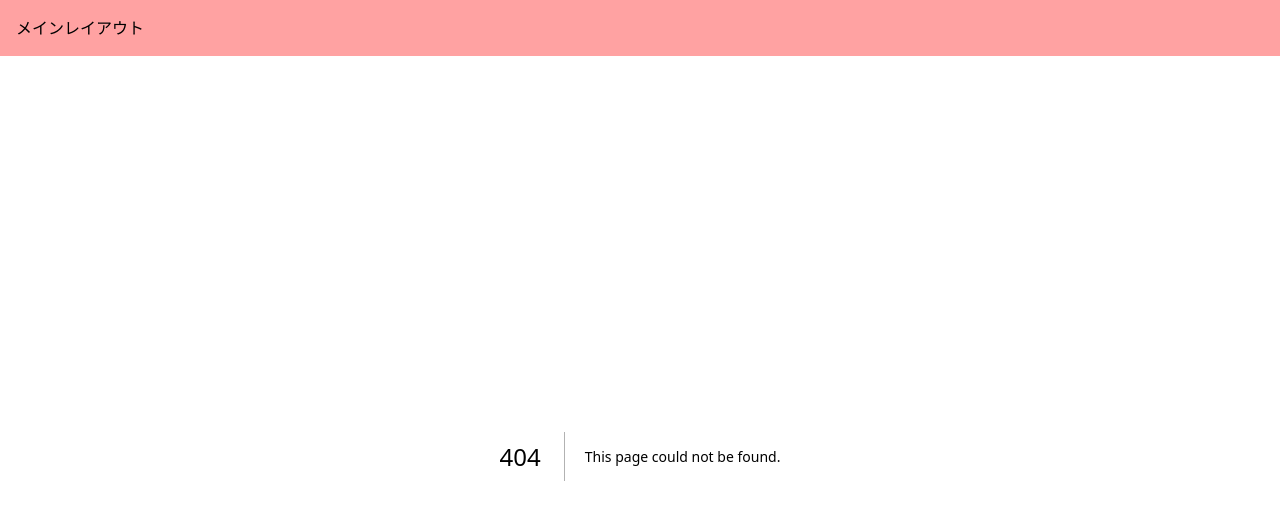
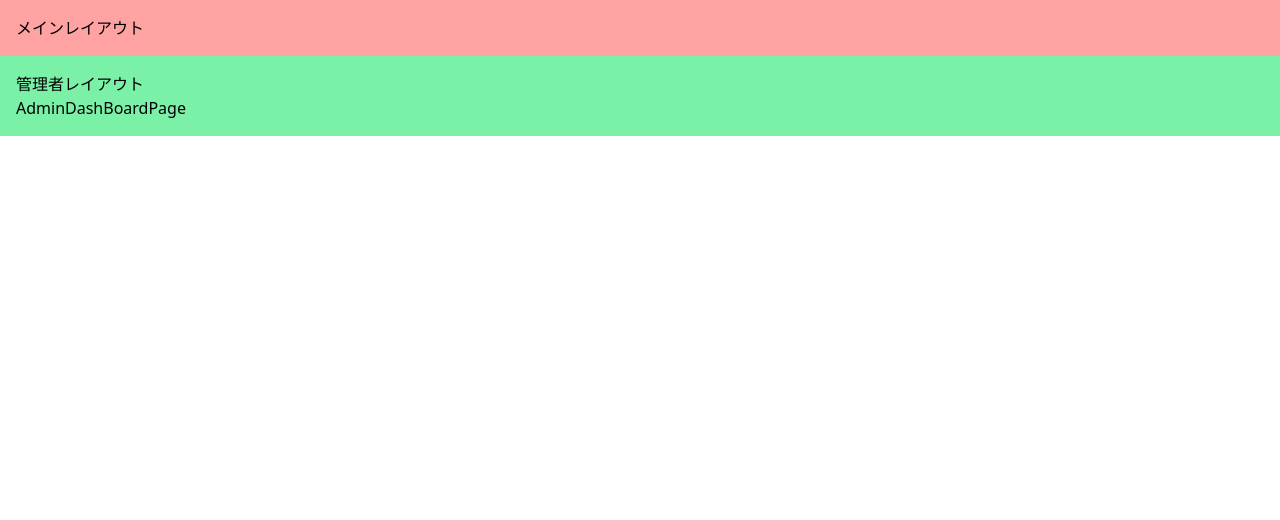
Before and after one commit to izawasoma/next-hands-on, a Next.js app: page /dashboard in a window 1280 px wide. Before the commit this address had no page. Shown: the top 520 px of the page. Built offline with nearby package versions, Linux system fonts and the light colour scheme.

Commit message:
ルートグループを導入

```diff
--- /dev/null
+++ b/src/app/(admin)/dashboard/page.tsx
@@ -0,0 +1,5 @@
+const AdminDashBoardPage = () => {
+  return <div>AdminDashBoardPage</div>;
+};
+
+export default AdminDashBoardPage;
--- /dev/null
+++ b/src/app/(admin)/layout.tsx
@@ -0,0 +1,16 @@
+import React from "react";
+
+const AdminLayout = ({
+  children,
+}: Readonly<{
+  children: React.ReactNode;
+}>) => {
+  return (
+    <div className="bg-green-300 p-4">
+      <div>管理者レイアウト</div>
+      {children}
+    </div>
+  );
+};
+
+export default AdminLayout;
```
Also changed, not shown: src/app/(main)/page.tsx (renamed from src/app/page.tsx), src/app/(main)/task/edit/[id]/page.tsx (renamed from src/app/task/edit/[id]/page.tsx), src/app/(main)/task/edit/page.tsx (renamed from src/app/task/edit/page.tsx), src/app/(main)/task/layout.tsx (renamed from src/app/task/layout.tsx), src/app/(main)/task/page.tsx (renamed from src/app/task/page.tsx).
